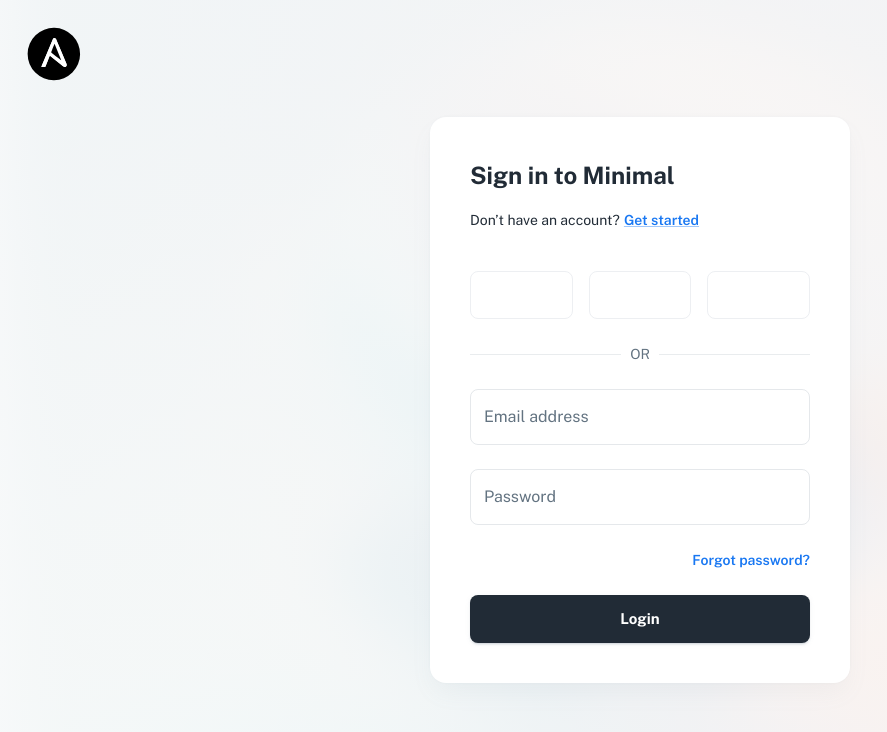
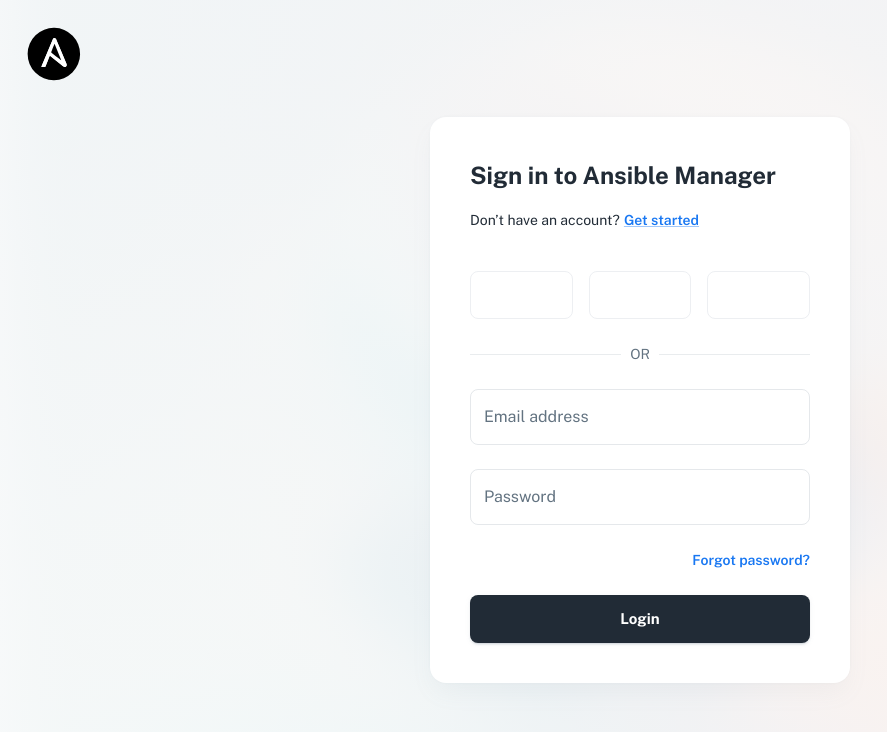
Before and after one commit to r-dvl/ansible-manager, a React (Vite) app in the folder ui/: page /login in a window 1280 px wide. Shown: the top 732 px of the page, without its empty margins (0-887 px from the left). Built offline with nearby package versions, Linux system fonts and the light colour scheme; some icons are missing.

Commit message:
Change login text

```diff
--- a/ui/src/sections/login/login-view.jsx
+++ b/ui/src/sections/login/login-view.jsx
@@ -99,7 +99,7 @@
             maxWidth: 420,
           }}
         >
-          <Typography variant="h4">Sign in to Minimal</Typography>
+          <Typography variant="h4">Sign in to Ansible Manager</Typography>
 
           <Typography variant="body2" sx={{ mt: 2, mb: 5 }}>
             Don’t have an account?
```
